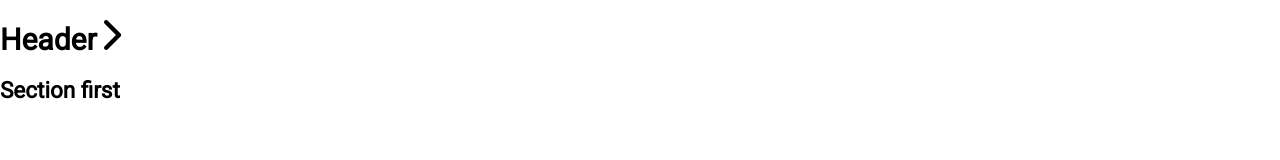
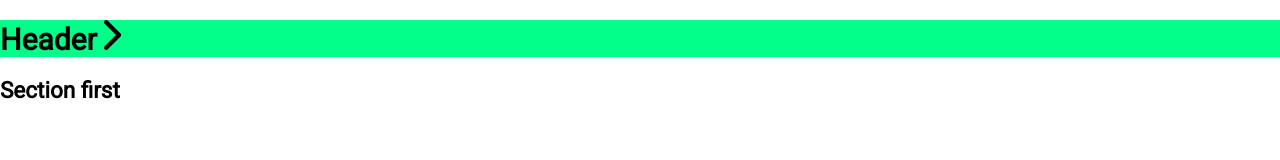
Before and after one commit to witflash/mogo-nov-team-1, a website: page src/template/index.html in a window 1280 px wide. Drawn offline with nearby package versions, Linux system fonts and the light colour scheme; files that its build step writes are made by us from their sources; files whose address does not match are found by name.

Commit message:
Added oportunity for including stylefiles for different devices

```diff
--- a/src/style/main.scss
+++ b/src/style/main.scss
@@ -8,6 +8,9 @@
 @import 'common';
 
 // Your styles:
-
 @import 'sections/_header';
 @import 'sections/_section-first';
+
+
+// .................................... //
+@import 'responsive/responsive';
--- /dev/null
+++ b/src/style/responsive/lg/_section-header.scss
@@ -0,0 +1,3 @@
+.section--header{
+    background-color: rgb(217, 255, 0);
+}
--- /dev/null
+++ b/src/style/responsive/md/_section-header.scss
@@ -0,0 +1,3 @@
+.section--header{
+    background-color: orange;
+}
--- /dev/null
+++ b/src/style/responsive/responsive.scss
@@ -0,0 +1,25 @@
+
+// Extra large devices (large desktops, 1200px and up)
+@media (min-width: 1200px) {
+    @import "xl/_section-header";
+}
+
+// Large devices (desktops, 992px and up)
+@media (min-width: 992px) and (max-width: 1199px) {
+    @import "lg/_section-header";
+}
+
+// Medium devices (tablets, 768px and up)
+@media (min-width: 768px) and (max-width: 991px) {
+    @import "md/_section-header";
+}
+
+// Small devices (landscape phones, 576px and up)
+@media (min-width: 576px) and (max-width: 767px) {
+    @import "sm/_section-header";
+}
+
+// Extra small devices (portrait phones, less than 576px)
+@media (max-width: 575px) {
+    @import "xs/_section-header";
+}
--- /dev/null
+++ b/src/style/responsive/sm/_section-header.scss
@@ -0,0 +1,3 @@
+.section--header{
+    background-color: orangered;
+}
--- /dev/null
+++ b/src/style/responsive/xl/_section-header.scss
@@ -0,0 +1,3 @@
+.section--header{
+    background-color: rgb(0, 255, 136);
+}
--- /dev/null
+++ b/src/style/responsive/xs/_section-header.scss
@@ -0,0 +1,3 @@
+.section--header{
+    background-color: red;
+}
```
Also changed, not shown: README.md.
